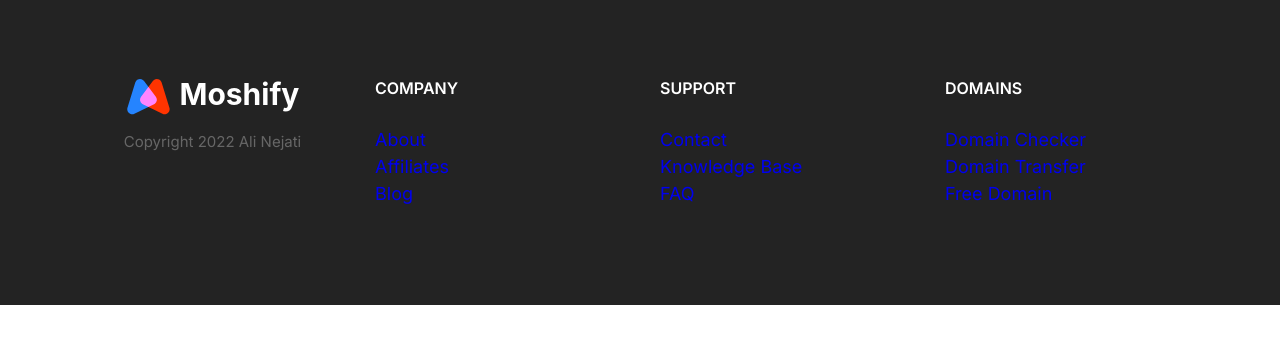
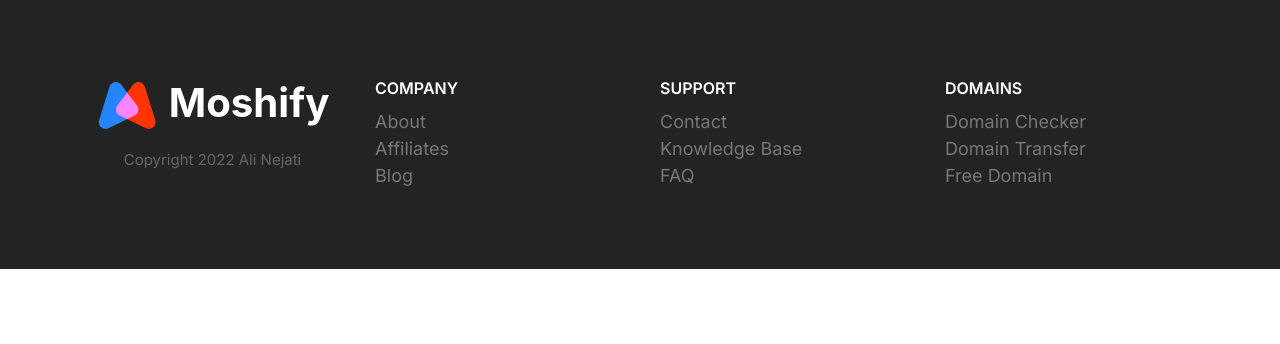
Before and after one commit to aliNejati-bu/mosh-hamedani-html-project, a plain HTML site: page index.html in a window 1280 px wide. Drawn offline with Linux system fonts and the light colour scheme.

Commit message:
complated footer.

```diff
--- a/css/styles.css
+++ b/css/styles.css
@@ -873,6 +873,25 @@ a {
     background: #232323;
 }
 
+.footer a {
+    color: #777;
+    transition: color .3s;
+}
+
+.footer a:hover {
+    color: #ffffff;
+}
+
+
+.footer__section .list {
+    margin: 0;
+}
+
+.footer__brand img{
+    width: 100%;
+    max-width: 280px;
+}
+
 .footer__section {
     padding: 2rem;
     border-bottom: 1px solid #393939;
@@ -899,31 +918,31 @@ a {
         grid-template-columns: repeat(auto-fit, minmax(10rem, 1fr));
     }
 
-    .footer .collapsible__chevron{
+    .footer .collapsible__chevron {
         display: none;
     }
 
-    .footer .collapsible__content{
+    .footer .collapsible__content {
         opacity: 1;
         max-height: 100%;
     }
 
-    .footer__brand{
+    .footer__brand {
         order: -1;
         margin-top: 1rem;
     }
 
 
-    .footer__copyright{
+    .footer__copyright {
         font-size: 1.5rem;
     }
 
 
-    .footer__section{
+    .footer__section {
         border: 0;
     }
 
-    .footer__heading{
+    .footer__heading {
         font-size: 1.6rem;
     }
 
```
